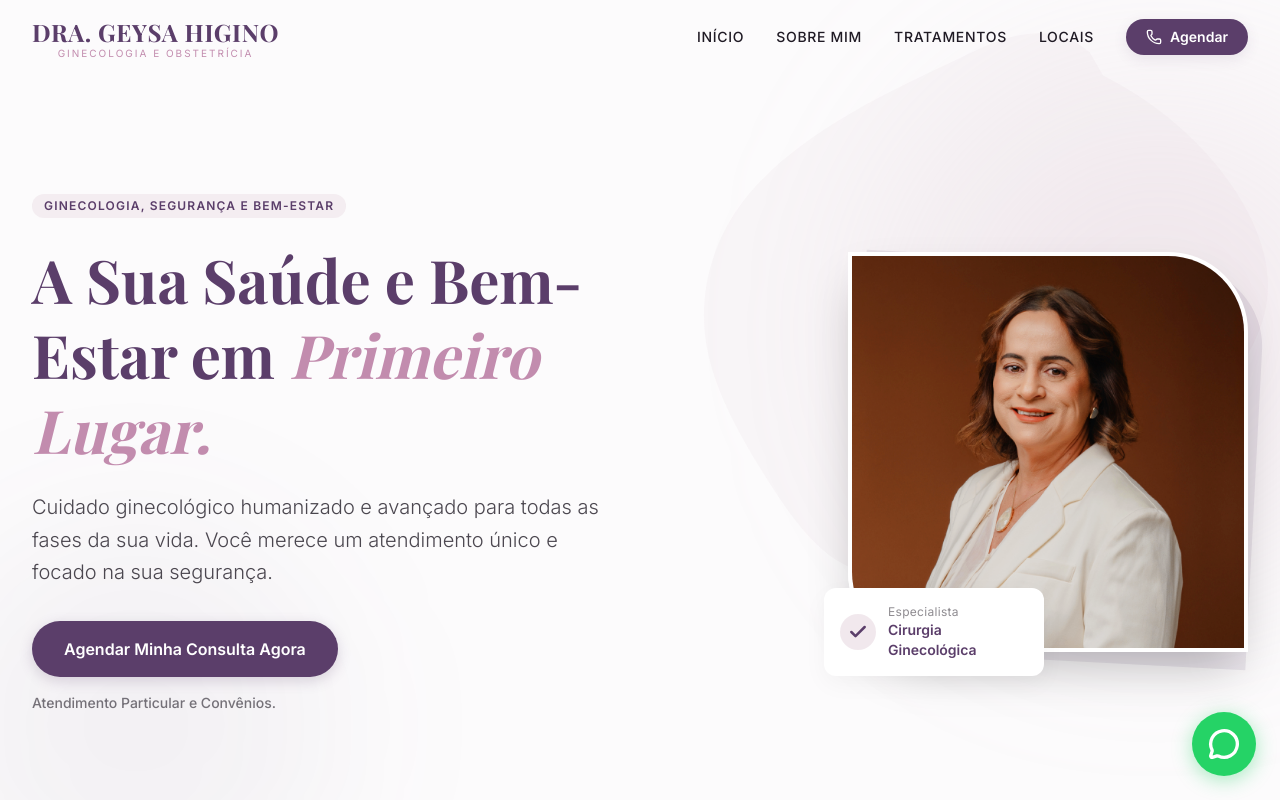
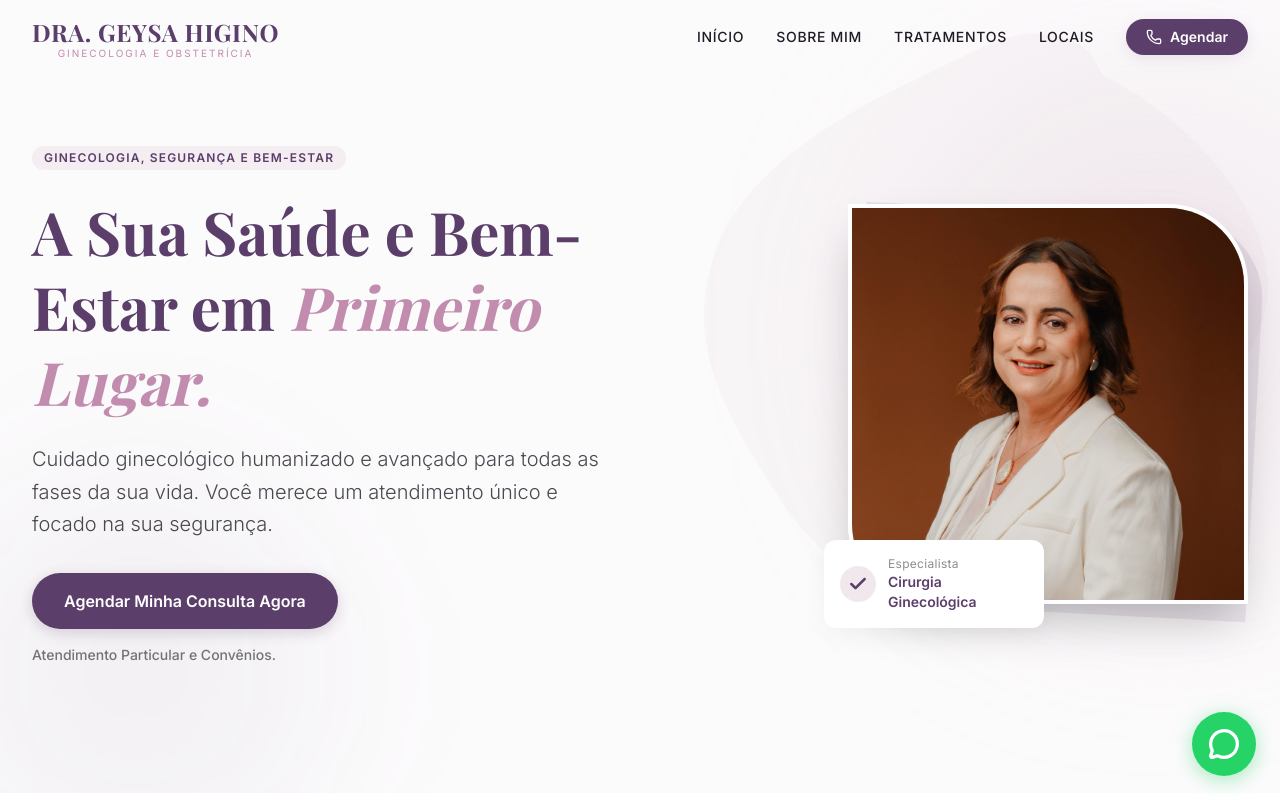
Before and after one commit to m2clinica/lp-dra-geysa-higino, a React (Vite) app: page / in a window 1280 px wide. Shown: the top 800 px of the page. Built offline with nearby package versions, Linux system fonts and the light colour scheme; a web font is replaced by a local one.

Commit message:
style: reduce hero section top padding

```diff
--- a/src/components/sections/Hero.tsx
+++ b/src/components/sections/Hero.tsx
@@ -5,7 +5,7 @@ import heroImage from '../../assets/images/dra-geysa-hero.jpg';
 
 export const Hero: React.FC = () => {
     return (
-        <section id="hero" className="relative pt-32 pb-20 lg:pt-48 lg:pb-32 overflow-hidden bg-background">
+        <section id="hero" className="relative pt-24 pb-20 lg:pt-36 lg:pb-32 overflow-hidden bg-background">
             {/* Background Decor */}
             <div className="absolute top-0 right-0 w-1/2 h-full bg-blob-pattern bg-no-repeat bg-right-top opacity-60 pointer-events-none" />
             <div className="absolute top-20 right-[-10%] w-[500px] h-[500px] bg-secondary/20 rounded-full blur-[100px] pointer-events-none" />
```
